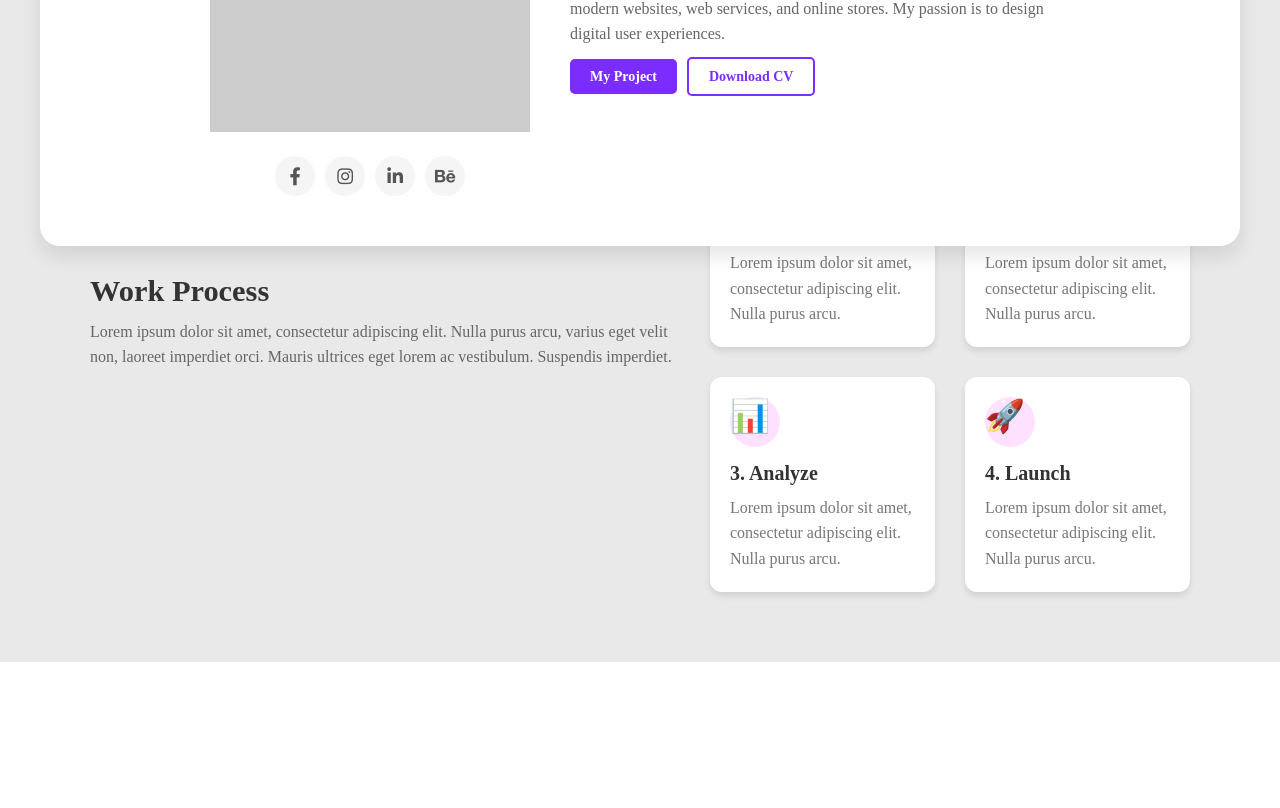
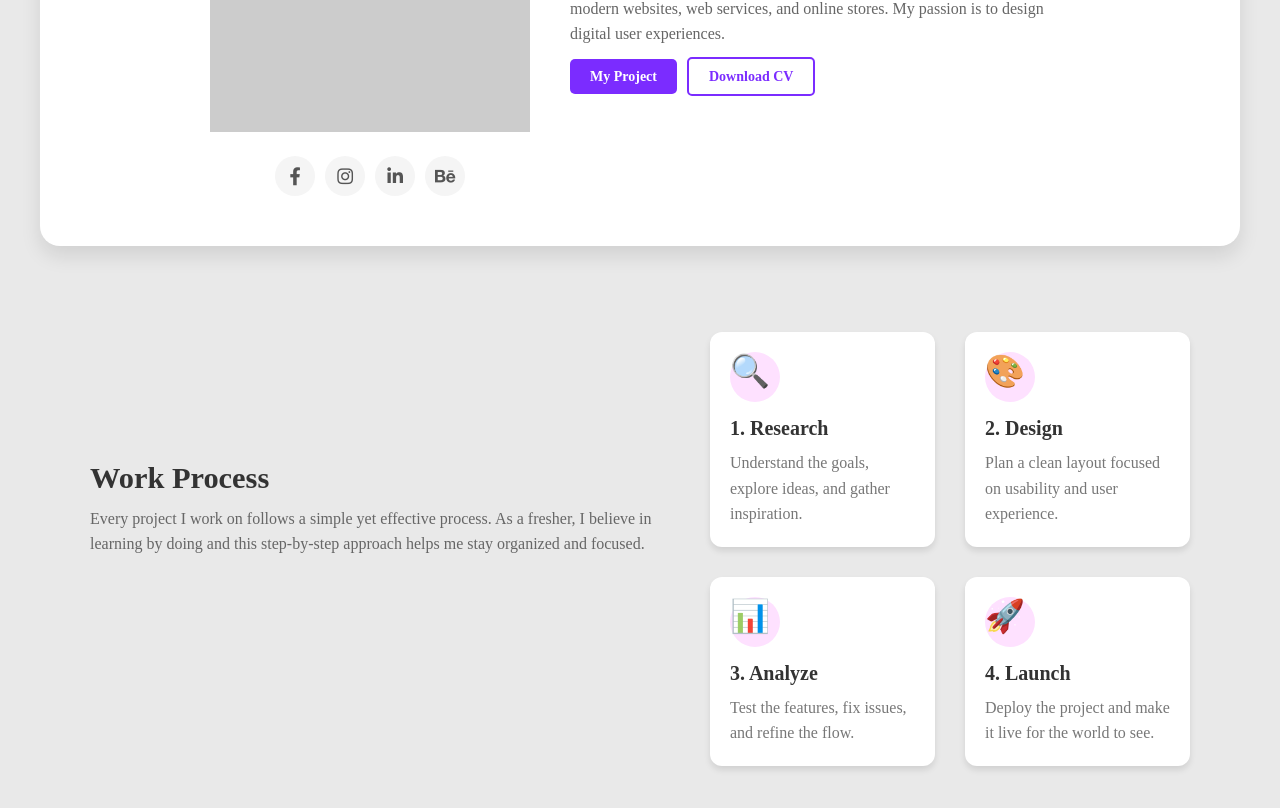
Before and after one commit to Jaikrishnavr01/new-portfolio2.0, a React (Vite) app: page / in a window 1280 px wide. Shown: the part 836-1644 px from the top of the page. Before the commit the page ends 1498 px from the top, so only its background shows below. Built offline with nearby package versions, Linux system fonts and the light colour scheme.

Commit message:
updated ui

```diff
--- a/src/Components/AboutSection.jsx
+++ b/src/Components/AboutSection.jsx
@@ -9,7 +9,7 @@ export default function AboutSection() {
    <div class="template">
    <div className="hero-bubble3"></div>
   <div class="profile-container">
-    <img src="https://via.placeholder.com/400" alt="Profile Image" class="profile-img" />
+    <img src="https://placehold.co/400" alt="Profile Image" class="profile-img" />
     <div class="social-icons">
       <a href="#" class="icon"> <i class="fab fa-facebook-f"></i></a>
       <a href="#" class="icon"> <i class="fab fa-instagram"></i></a>
--- a/src/Components/Herosection.jsx
+++ b/src/Components/Herosection.jsx
@@ -48,8 +48,8 @@ export default function HeroSection() {
         {/* Right Section */}
         <div className="hero-image-container">
           <img
-            src="https://via.placeholder.com/400"
-            alt="Brooklyn Gilbert"
+            src="https://placehold.co/400"
+            alt="jai krishna "
             className="hero-image"
           />
         </div>
--- a/src/Components/workSection.css
+++ b/src/Components/workSection.css
@@ -1,7 +1,7 @@
 /* Main container */
 .container1 {
     padding: 20px;
-    padding-top: 200px;
+    padding-top: 400px;
     background-color: #e9e9e9;
     width: 100%;
     position: absolute;
--- a/src/Components/workprocess.jsx
+++ b/src/Components/workprocess.jsx
@@ -8,7 +8,7 @@ export default function Workprocess() {
             <div className="text-content">
                 <h1 className="title">Work Process</h1>
                 <p className="description">
-                    Lorem ipsum dolor sit amet, consectetur adipiscing elit. Nulla purus arcu, varius eget velit non, laoreet imperdiet orci. Mauris ultrices eget lorem ac vestibulum. Suspendis imperdiet.
+                Every project I work on follows a simple yet effective process. As a fresher, I believe in learning by doing and this step-by-step approach helps me stay organized and focused.
                 </p>
             </div>
             <div className="steps-container">
@@ -16,28 +16,28 @@ export default function Workprocess() {
                     <div className="icon1">🔍</div>
                     <h2 className="step-title">1. Research</h2>
                     <p className="step-description">
-                        Lorem ipsum dolor sit amet, consectetur adipiscing elit. Nulla purus arcu.
+                    Understand the goals, explore ideas, and gather inspiration.
                     </p>
                 </div>
                 <div className="step">
                     <div className="icon1">🎨</div>
                     <h2 className="step-title">2. Design</h2>
                     <p className="step-description">
-                        Lorem ipsum dolor sit amet, consectetur adipiscing elit. Nulla purus arcu.
+                    Plan a clean layout focused on usability and user experience.
                     </p>
                 </div>
                 <div className="step">
                     <div className="icon1">📊</div>
                     <h2 className="step-title">3. Analyze</h2>
                     <p className="step-description">
-                        Lorem ipsum dolor sit amet, consectetur adipiscing elit. Nulla purus arcu.
+                    Test the features, fix issues, and refine the flow.
                     </p>
                 </div>
                 <div className="step">
                     <div className="icon1">🚀</div>
                     <h2 className="step-title">4. Launch</h2>
                     <p className="step-description">
-                        Lorem ipsum dolor sit amet, consectetur adipiscing elit. Nulla purus arcu.
+                    Deploy the project and make it live for the world to see.
                     </p>
                 </div>
             </div>
```
